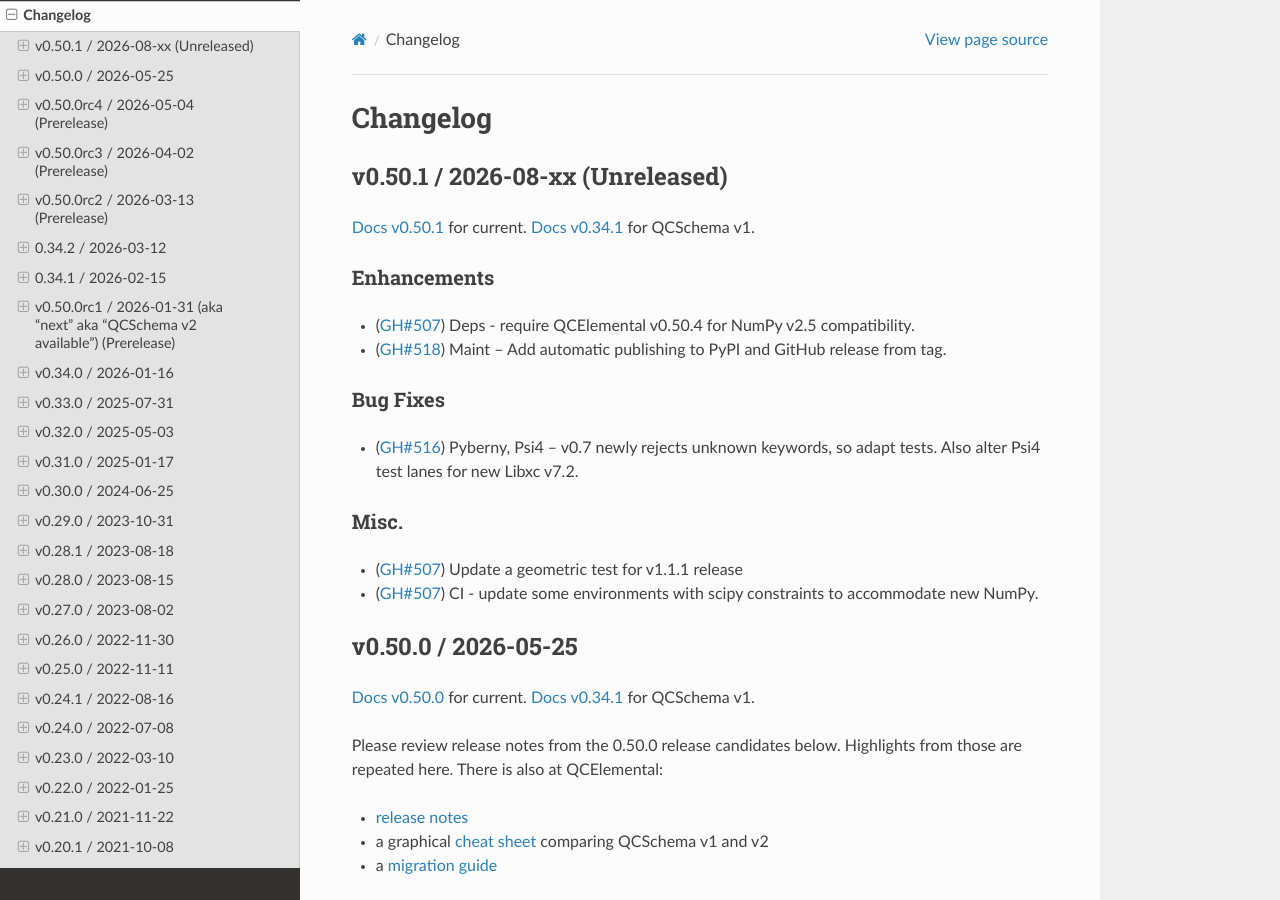
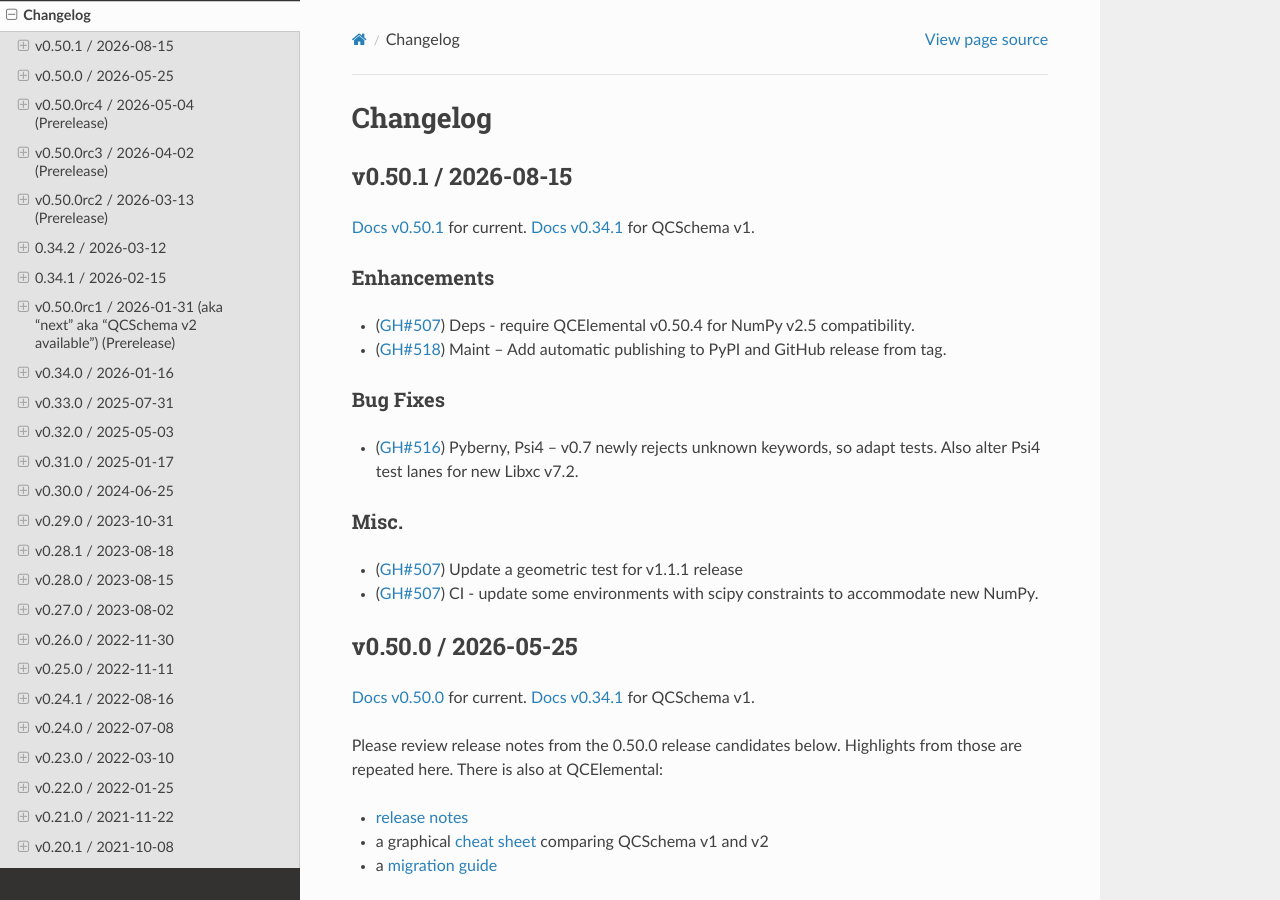
Before and after one commit to MolSSI/QCEngine, a Sphinx documentation site: the page built from docs/source/changelog.rst, in a window 1280 px wide and 900 px high. Built offline with Sphinx 7.4.7 and the Read the Docs theme 3.1.0, drawn with Linux system fonts in a browser that asks for light colours; the version number could not be read and is left out; part of the change alters nothing that is shown.

```diff
--- a/docs/source/changelog.rst
+++ b/docs/source/changelog.rst
@@ -32,9 +32,16 @@ Changelog
 .. - UNSOLVED (:issue:`397`) extras failed
 
 
+.. RELEASE PROCEDURE
+.. * check changelog below is up to date and that the release number and date are in place and that (Unreleased) is removed
+.. * test broadly locally. suggested edit for gamess: _global_values["ncores"] = 2 #cpu_cnt
+.. * once master is in shape for release, `git tag -a v0.50.1 -m "v0.50.1"`
+.. * `git push upstream --atomic v0.50.1 master`
+
+
 .. _`sec:cl0510`:
 
-v0.50.1 / 2026-08-xx (Unreleased)
+v0.50.1 / 2026-08-15
 --------------------
 
 :docs:`v0.50.1` for current. :docs:`v0.34.1` for QCSchema v1.
```
Also changed, not shown: 1 other file.
